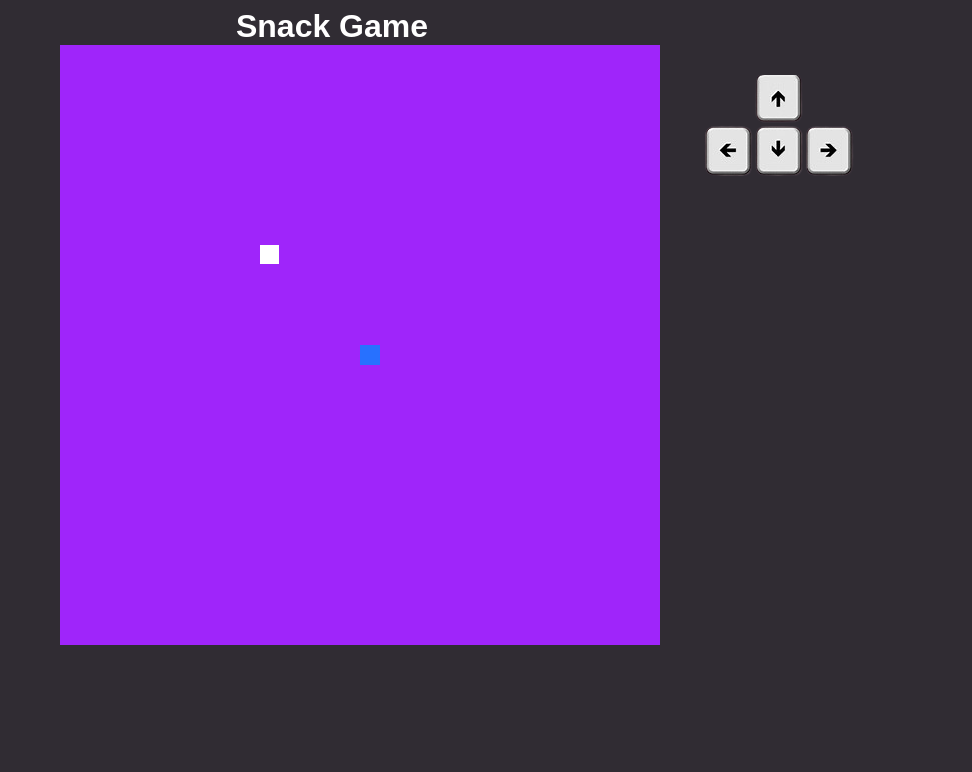
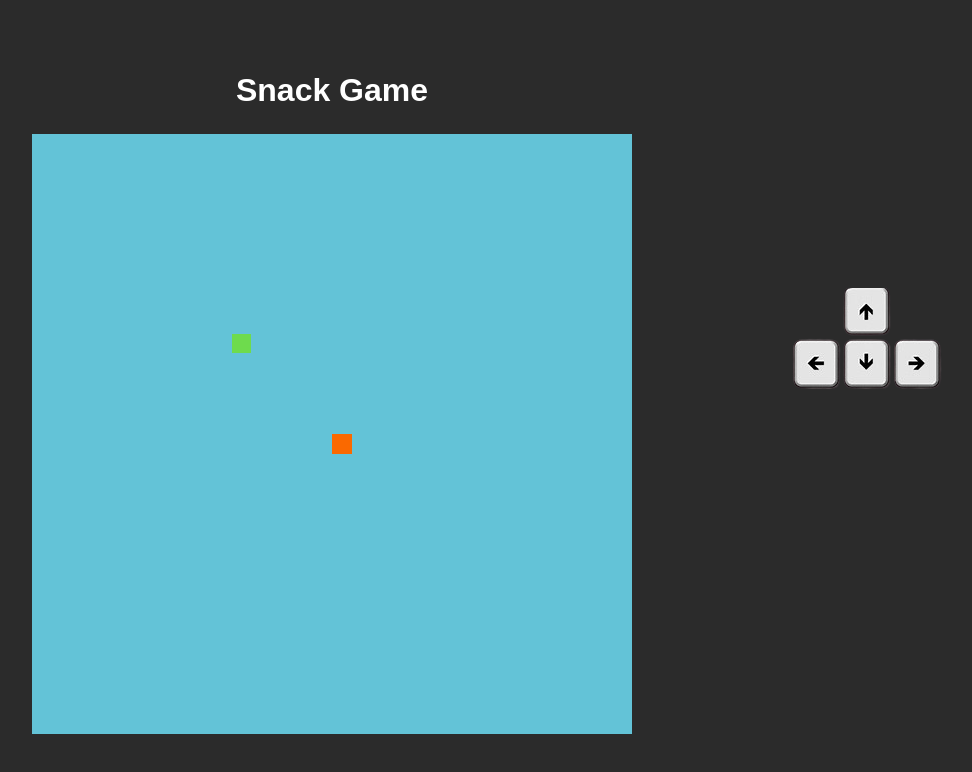
Before and after one commit to Daniel-Vinicius/Snack-Game, a plain HTML site: page Snack Game/src/index.html in a window 1280 px wide. Shown: the whole page, without its empty margins (308-1280 px from the left). Drawn offline with Linux system fonts and the light colour scheme.

Commit message:
Versão com README

```diff
--- a/Snack Game/src/index.html
+++ b/Snack Game/src/index.html
@@ -2,19 +2,24 @@
 <html lang="pt-br">
   <head>
     <meta charset="UTF-8" />
+    <link
+      rel="shortcut icon"
+      href="https://www.flaticon.com/svg/static/icons/svg/616/616487.svg"
+      type="image/x-icon"
+    />
     <meta name="viewport" content="width=device-width, initial-scale=1.0" />
     <link rel="stylesheet" href="./style.css" />
-    <title>Jogo da Cobrinha</title>
+    <title>Snack Game</title>
   </head>
+
   <body>
-    <h1 class="titulo">Snack Game</h1>
-    <canvas id="jogo" width="600px" height="600px"></canvas>
-    <img
-      class="teclas"
-      src="./teclas.png"
-      alt="Teclas para Jogar"
-    />
+    <div class="container1">
+      <h1 class="titulo">Snack Game</h1>
 
-    <script type="text/javascript" src="./index.js"></script>
+      <canvas id="jogo" width="600px" height="600px"></canvas>
+
+      <script type="text/javascript" src="./index.js"></script>
+    </div>
+    <img class="teclas" src="./teclas.png" alt="Teclas para Jogar" />
   </body>
 </html>
--- a/Snack Game/src/index.js
+++ b/Snack Game/src/index.js
@@ -37,10 +37,10 @@ window.onload = function () {
       pontoY = 0;
     }
 
-      contexto.fillStyle = "#9f25fa";
+    contexto.fillStyle = "#64c4d8b9";
     contexto.fillRect(0, 0, jogo.width, jogo.height);
 
-      contexto.fillStyle = "#2771FF";
+    contexto.fillStyle = "#FA6900";
     contexto.fillRect(
       macaX * tamanhoPeca,
       macaY * tamanhoPeca,
@@ -48,7 +48,7 @@ window.onload = function () {
       tamanhoPeca
     );
 
-      contexto.fillStyle = "#FFFFFF";
+    contexto.fillStyle = "#6edb4d";
     for (var i = 0; i < rastro.length; i++) {
       contexto.fillRect(
         rastro[i].x * tamanhoPeca,
--- a/Snack Game/src/style.css
+++ b/Snack Game/src/style.css
@@ -1,19 +1,27 @@
 body {
-  background-color: #302c33;
+  background-color: #2b2b2b;
+  margin: 0px;
+  padding: 0px;
 }
 .teclas {
   float: right;
-  margin-right:80px;
-  margin-top: 30px;
+  margin-top: -40%;
+  flex-direction: row;
 }
 .titulo {
-  font-family: sans-serif;
-  color: #fff;
+  font-family: Arial, sans-serif;
+  color: #ffffff;
   text-align: center;
-  margin-top: 0px;
-  margin-bottom: 0px;
+  margin-bottom: 2%;
+  margin-top: 0.5%;
 }
-#jogo {
-  margin-left: 360px;
-  margin-bottom: 1px;
+
+.container1 {
+  width: 100vw;
+  height: 100vh;
+  display: flex;
+  flex-direction: column;
+  justify-content: center;
+  align-items: center;
+  margin: 0;
 }
```
Also changed, not shown: 1 other file. Lines whose indentation alone changed are shown as unchanged.
